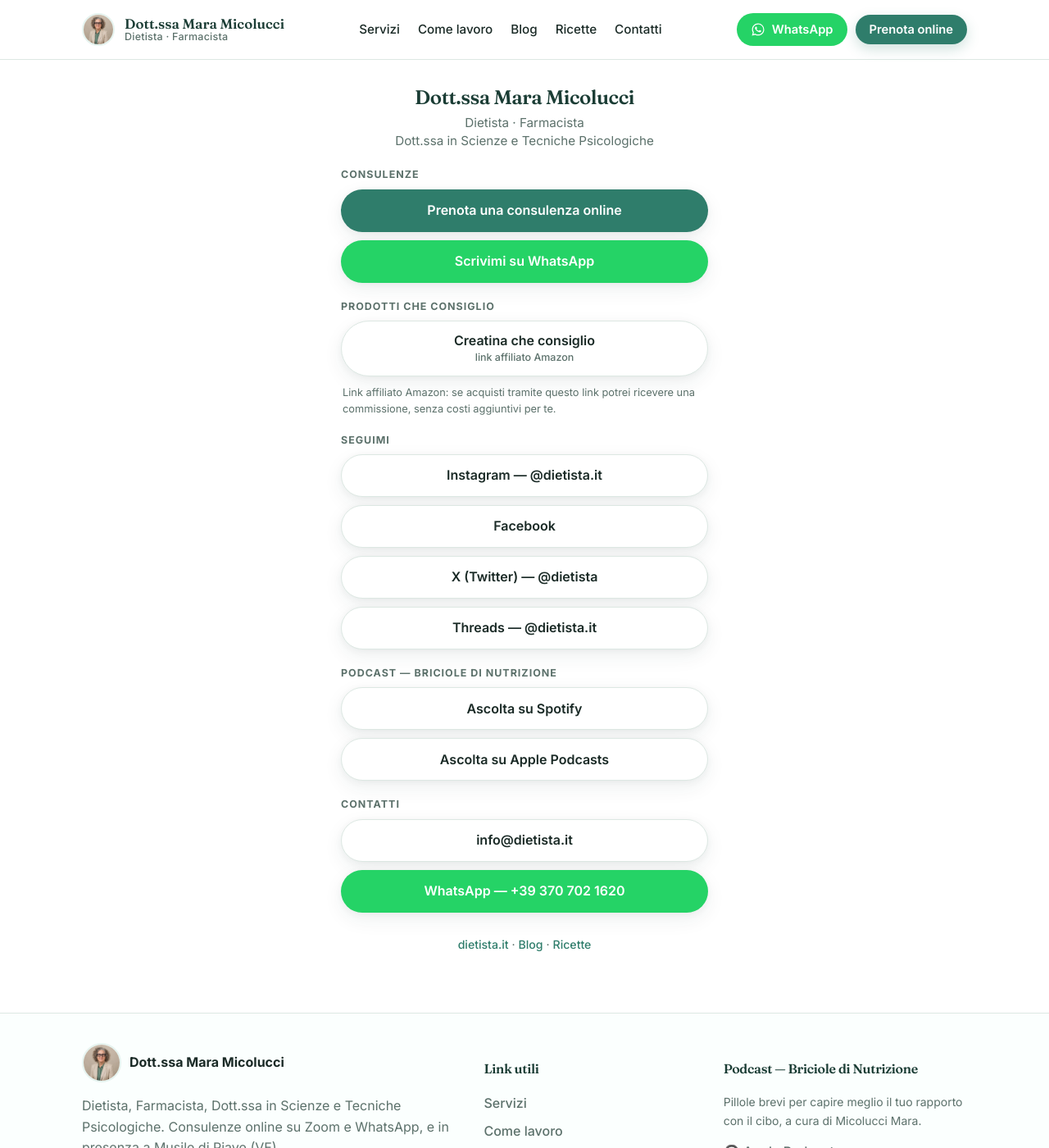
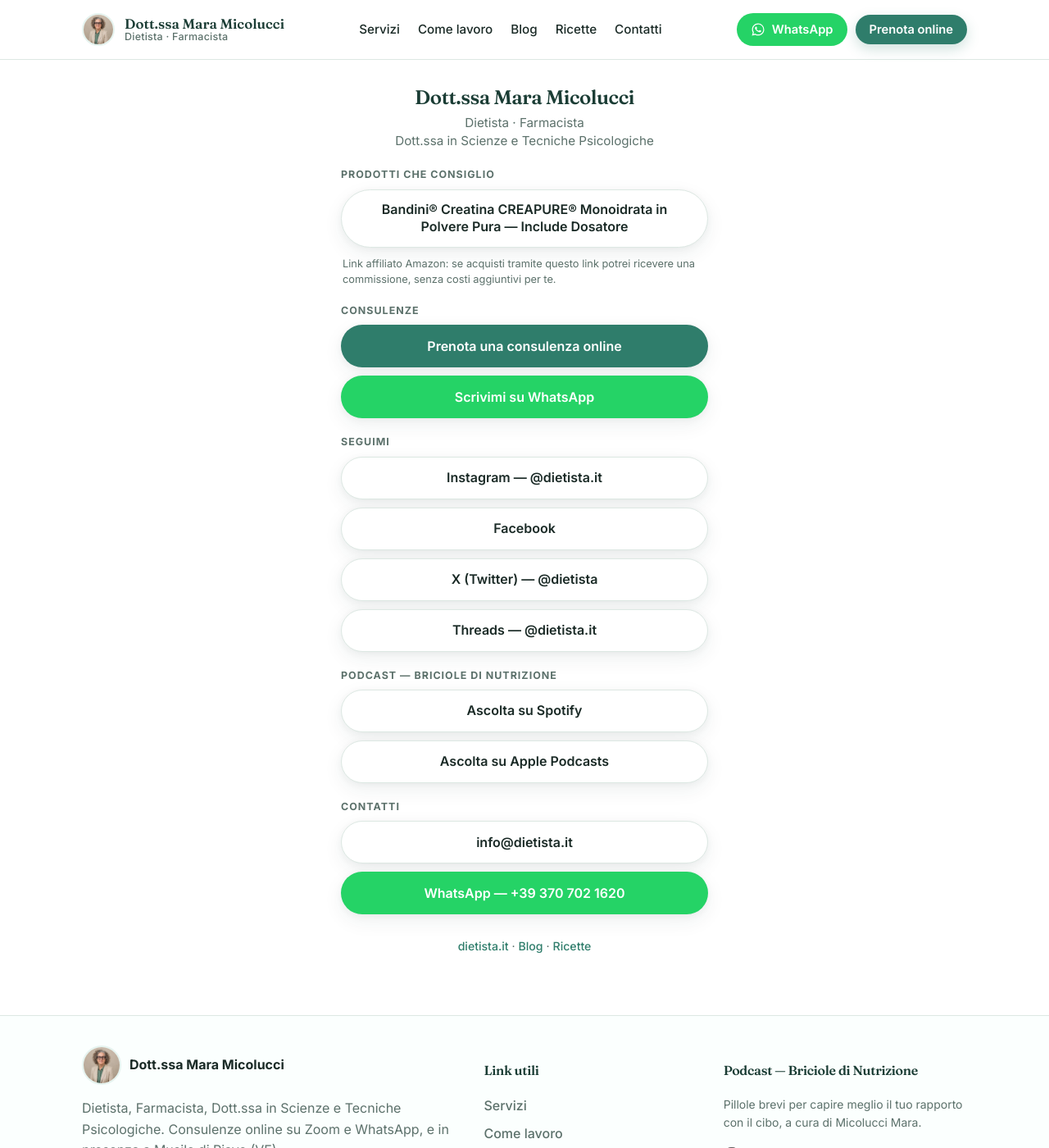
Before and after one commit to curlybracketshq/dietista.it, a Jekyll site: the page built from links/index.html, in a window 1280 px wide and 1400 px high. Shown: the whole window at 82% size. Built offline with Jekyll 4.4.1, drawn with Linux system fonts in a browser that asks for light colours.

Commit message:
feat: real product title, affiliate section first on /links/

```diff
--- a/links/index.html
+++ b/links/index.html
@@ -10,16 +10,16 @@ description: Dott.ssa Mara Micolucci, dietista e farmacista, consulenze nutrizio
     <p class="links-tagline">Dietista · Farmacista<br>Dott.ssa in Scienze e Tecniche Psicologiche</p>
   </header>
 
+  <section class="links-group" aria-label="Prodotti consigliati">
+    <h2 class="links-heading">Prodotti che consiglio</h2>
+    <a class="link-btn" href="https://amzlink.to/az0EBurw36P21" target="_blank" rel="noopener sponsored nofollow">Bandini® Creatina CREAPURE® Monoidrata in Polvere Pura — Include Dosatore</a>
+    <p class="links-note">Link affiliato Amazon: se acquisti tramite questo link potrei ricevere una commissione, senza costi aggiuntivi per te.</p>
+  </section>
+
   <section class="links-group" aria-label="Consulenze">
     <h2 class="links-heading">Consulenze</h2>
     <a class="link-btn link-btn-primary" href="{{ '/#prenota' | relative_url }}">Prenota una consulenza online</a>
     <a class="link-btn link-btn-whatsapp chat_on_whatsapp" href="{{ site.whatsapp_link | default: 'https://wa.me/393707021620' }}" target="_blank" rel="noopener">Scrivimi su WhatsApp</a>
-  </section>
-
-  <section class="links-group" aria-label="Prodotti consigliati">
-    <h2 class="links-heading">Prodotti che consiglio</h2>
-    <a class="link-btn" href="https://amzlink.to/az0EBurw36P21" target="_blank" rel="noopener sponsored nofollow">Creatina che consiglio <span class="link-btn-sub">link affiliato Amazon</span></a>
-    <p class="links-note">Link affiliato Amazon: se acquisti tramite questo link potrei ricevere una commissione, senza costi aggiuntivi per te.</p>
   </section>
 
   <section class="links-group" aria-label="Social">
@@ -61,7 +61,6 @@ description: Dott.ssa Mara Micolucci, dietista e farmacista, consulenze nutrizio
 .links-heading{font-family:Inter,system-ui,sans-serif;font-size:.78rem;font-weight:700;letter-spacing:.08em;text-transform:uppercase;color:var(--muted,#5C716B);margin:0 0 10px}
 .link-btn{display:flex;flex-direction:column;align-items:center;justify-content:center;gap:2px;width:100%;min-height:52px;padding:13px 18px;margin:0 0 10px;border:1px solid var(--border,#DDE8E3);border-radius:999px;background:#fff;color:var(--ink,#1A2A26);font-weight:600;font-size:1rem;line-height:1.35;text-align:center;text-decoration:none;box-shadow:var(--shadow,0 8px 24px rgba(27,61,53,.07))}
 .link-btn:hover{border-color:var(--green-600,#3A9D8A);color:var(--green-800,#224F44);text-decoration:none;transform:translateY(-1px)}
-.link-btn-sub{font-size:.78rem;font-weight:500;color:var(--muted,#5C716B)}
 .link-btn-primary{background:var(--green-700,#2F7D6B);border-color:transparent;color:#fff}
 .link-btn-primary:hover{background:var(--green-800,#224F44);color:#fff}
 .link-btn-whatsapp{background:var(--whatsapp,#25D366);border-color:transparent;color:#fff}
```
